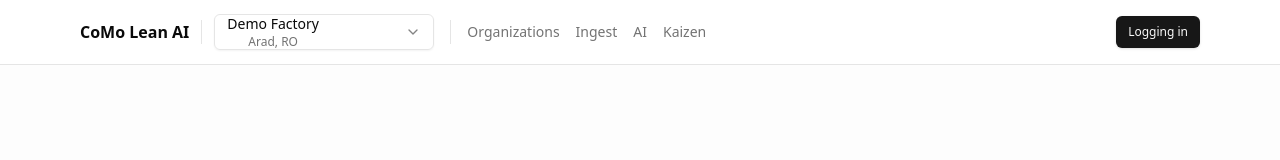
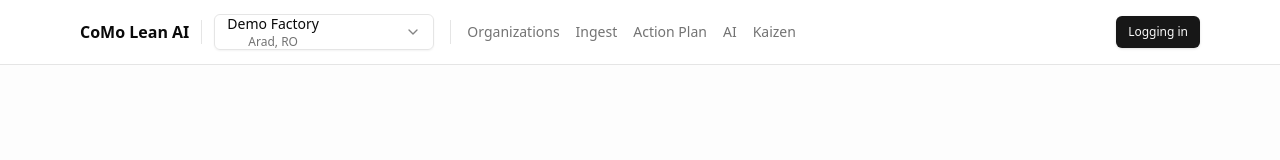
Before and after one commit to contrasteodor-alt/app, a Next.js app: page /login in a window 1280 px wide. Shown: the top 160 px of the page. Built offline with nearby package versions, Linux system fonts and the light colour scheme.

Commit message:
feat: add Action Plan to main navigation

```diff
--- a/components/navbar.tsx
+++ b/components/navbar.tsx
@@ -11,6 +11,7 @@ import { Sheet, SheetContent, SheetTrigger } from '@/components/ui/sheet';
 const navLinks = [
 	{ href: '/select-org', label: 'Organizations' },
 	{ href: '/ingest', label: 'Ingest' },
+	{ href: '/action-plan', label: 'Action Plan' },
 	{ href: '/ai', label: 'AI' },
 	{ href: '/improvement/kaizen', label: 'Kaizen' }
 ];
```
